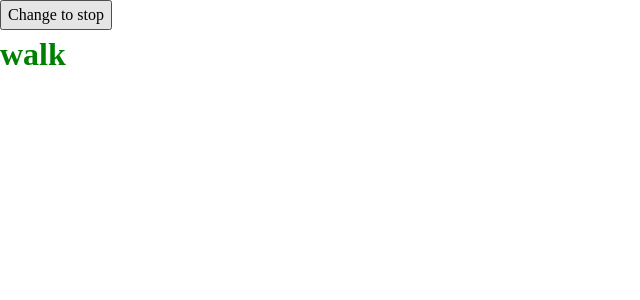
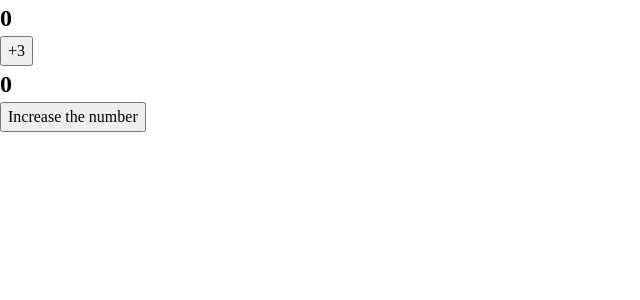
Before and after one commit to takunagai/react-official-tutorial, a React (Create React App) app: page / in a window 1280 px wide. Shown: the top 300 px of the page, without its empty margins (0-640 px from the left). Built offline with nearby package versions, Linux system fonts and the light colour scheme.

Commit message:
レンダリングとコミット 5 - アップデータ関数

```diff
--- /dev/null
+++ b/src/TestCounter2.jsx
@@ -0,0 +1,16 @@
+import { useState } from 'react'
+
+export default function TestCounter2() {
+  const [number, setNumber] = useState(0)
+  return (
+    <>
+      <h2>{number}</h2>
+      <button onClick = {() => {
+        // setNumber(n + 1) // これだと次のレンダリングまで変わらないので複数回呼び出しても結果は1回呼び出しと同じ
+        setNumber(n => n + 1) // 計算式でなく関数を渡す = アップデータ関数
+        setNumber(n => n + 1)
+        setNumber(n => n + 1)
+      }}>+3</button>
+    </>
+  )
+}
--- /dev/null
+++ b/src/TestCounter3.jsx
@@ -0,0 +1,14 @@
+import { useState } from 'react'
+
+export default function TestCounter3() {
+  const [number, setNumber] = useState(0)
+  return (
+    <>
+      <h2>{number}</h2>
+      <button onClick = {() => {
+        setNumber(number + 5) // 次回のレンダリングにしか反映されない
+        setNumber(n => n + 1) // アップデータ関数で、レンダリングに反映 ※ 6増える
+      }}>Increase the number</button>
+    </>
+  )
+}
--- a/src/index.js
+++ b/src/index.js
@@ -13,7 +13,9 @@ import './index.css'
 // import Image from './Image'
 // import Gallery from './Gallery'
 // import TestCounter from './TestCounter'
-import TrafficLight from './TrafficLight'
+// import TrafficLight from './TrafficLight'
+import TestCounter2 from './TestCounter2'
+import TestCounter3 from './TestCounter3'
 
 
 const container = document.getElementById('root')
@@ -33,8 +35,9 @@ root.render(
     {/*<Image />*/}
     {/*<Gallery />*/}
     {/*<TestCounter />*/}
-    <TrafficLight />
-
+    {/*<TrafficLight />*/}
+    <TestCounter2 />
+    <TestCounter3 />
   </React.StrictMode>
 )
 
```
Also changed, not shown: 1 other file (tests, documents, lock files or other folders).
